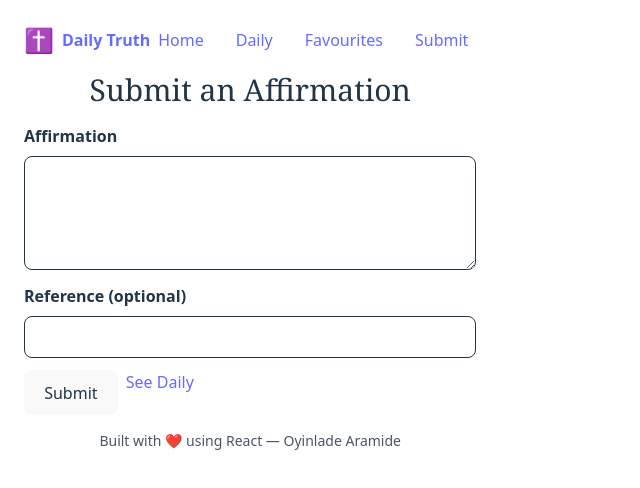
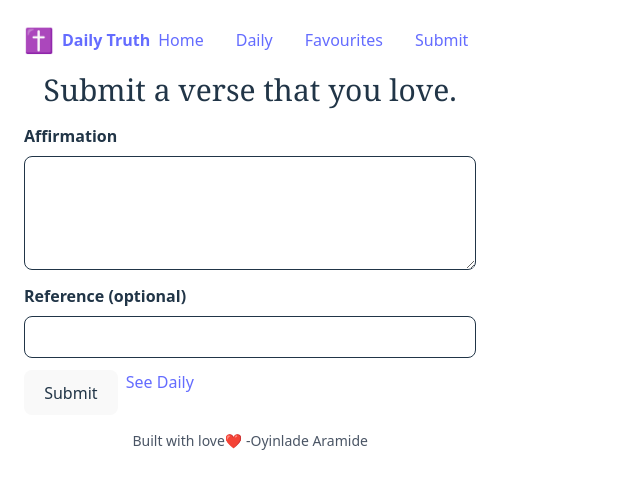
Before and after one commit to arami114/christain-affirmations, a React (Vite) app in the folder daily-truth/: page /submit in a window 1280 px wide. Shown: the top 488 px of the page, without its empty margins (0-640 px from the left). Built offline with nearby package versions, Linux system fonts and the light colour scheme.

Commit message:
modification of the app.jsx

```diff
--- a/daily-truth/src/App.jsx
+++ b/daily-truth/src/App.jsx
@@ -18,7 +18,7 @@ export default function App() {
           <Route path="/submit" element={<Submit />} />
         </Routes>
         <div className="text-center text-sm text-gray-600 mt-4">
-          Built with ❤️ using React — Oyinlade Aramide
+          Built with love❤️ -Oyinlade Aramide
         </div>
       </div>
     </div>
--- a/daily-truth/src/pages/Favourites.jsx
+++ b/daily-truth/src/pages/Favourites.jsx
@@ -22,7 +22,7 @@ export default function Favourites() {
     <div>
       <h2 className="text-3xl font-serif text-center my-4">Favourites</h2>
       {favourites.length === 0 ? (
-        <div className="card">You haven\'t saved any affirmations yet.</div>
+        <div className="card">You haven\'t saved any verse  yet.</div>
       ) : (
         <div className="grid grid-cols-1 sm:grid-cols-2 gap-3">
           {favourites.map((v, i) => (
--- a/daily-truth/src/pages/Submit.jsx
+++ b/daily-truth/src/pages/Submit.jsx
@@ -24,7 +24,7 @@ export default function Submit() {
 
   return (
     <div>
-      <h2 className="text-3xl font-serif text-center my-4">Submit an Affirmation</h2>
+      <h2 className="text-3xl font-serif text-center my-4">Submit a verse that you love.</h2>
       <form onSubmit={handle} className="card">
         <label className="block mb-2 font-semibold">Affirmation</label>
         <textarea className="w-full border rounded-lg p-2" rows={4} value={text} onChange={(e) => setText(e.target.value)} />
```
